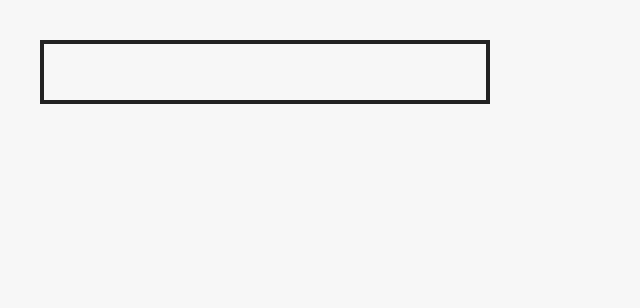
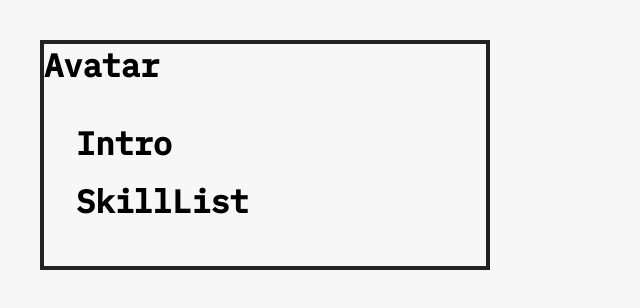
Before and after one commit to kellyschu/profilecard.ura.1, a React (Create React App) app: page / in a window 1280 px wide. Shown: the top 308 px of the page, without its empty margins (0-640 px from the left). Built offline with nearby package versions, Linux system fonts and the light colour scheme.

Commit message:
linked css and components to render on the page

```diff
--- a/src/App.js
+++ b/src/App.js
@@ -1,15 +1,18 @@
-import "./App.css";
+import "./styles.css";
+import Avatar from "./Avatar";
+import Intro from "./Intro";
+import SkillList from "./SkillList";
 
 function App() {
   return (
     <div className="card">
-      {/* <Avatar /> */}
+      <Avatar />
       <div className="data">
-        {/* <Intro /> */}
+        <Intro />
         {/* Should contain one Skill component
         for each web dev skill that you have,
         customized with props */}
-        {/* <SkillList /> */}
+        <SkillList />
       </div>
     </div>
   );
--- /dev/null
+++ b/src/Avatar.js
@@ -0,0 +1,11 @@
+import "./styles.css";
+
+function Avatar() {
+  return (
+    <div className="avatar">
+      <h1>Avatar</h1>
+    </div>
+  );
+}
+
+export default Avatar;
--- /dev/null
+++ b/src/Intro.js
@@ -0,0 +1,11 @@
+import "./styles.css";
+
+function Intro() {
+  return (
+    <div>
+      <h1>Intro</h1>
+    </div>
+  );
+}
+
+export default Intro;
--- /dev/null
+++ b/src/SkillList.js
@@ -0,0 +1,11 @@
+import "./styles.css";
+
+function SkillList() {
+  return (
+    <div className="skill-list">
+      <h1>SkillList</h1>
+    </div>
+  );
+}
+
+export default SkillList;
```
Also changed, not shown: public/headshot.png (added), src/styles.css (renamed from src/App.css).
